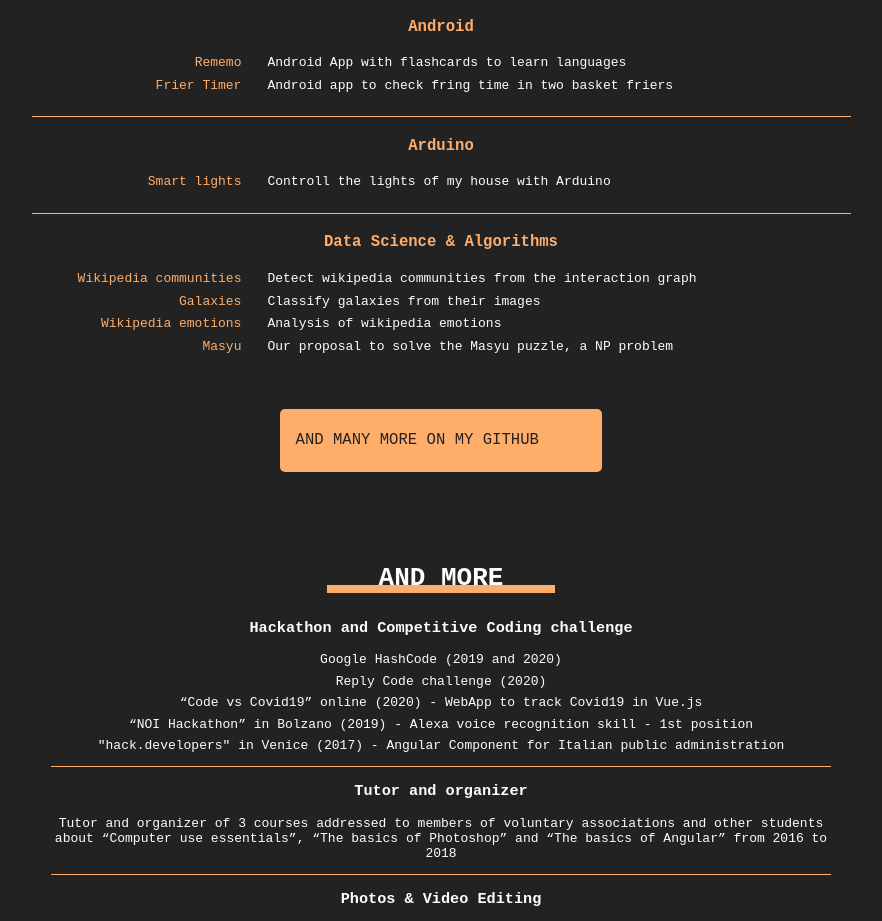
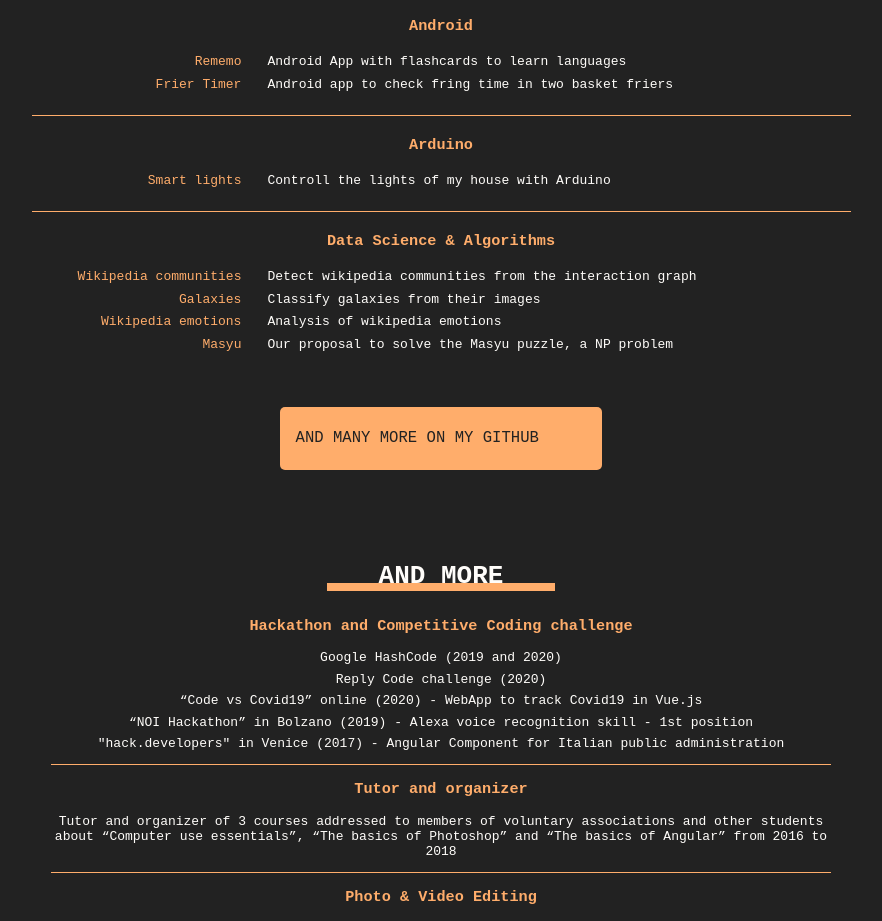
Before and after one commit to nicolatoscan/nicolatoscan, a Svelte app: page / in a window 1280 px wide. Shown: the part 3500-4421 px from the top of the page, without its empty margins (199-1081 px from the left). Built offline with nearby package versions, Linux system fonts and the light colour scheme; some icons are missing.

Commit message:
minor fixes

```diff
--- a/src/components/Else.svelte
+++ b/src/components/Else.svelte
@@ -19,7 +19,7 @@
     </div>
 
     <div class="something">
-        <h3>Photos & Video Editing</h3>
+        <h3>Photo & Video Editing</h3>
         <p>Filmed and edited short videos and photos for local public initiative like calendars, local festival posters and short videos for some of my city events. Edited using Adobe Photoshop, Adobe Premiere Pro and Adobe After Effects.</p>
     </div>
 
@@ -37,6 +37,10 @@
         text-align: center;
         border-bottom: 1px solid var(--theme);
 
+        h3 {
+            color: var(--theme);
+        }
+
         &:last-child {
             border-bottom: none;
         }
--- a/src/components/Projects.svelte
+++ b/src/components/Projects.svelte
@@ -103,7 +103,6 @@
             text-align: center;
             font-weight: bolder;
             color: var(--theme);
-            font-size: 1.2em;
         }
     }
 
```
